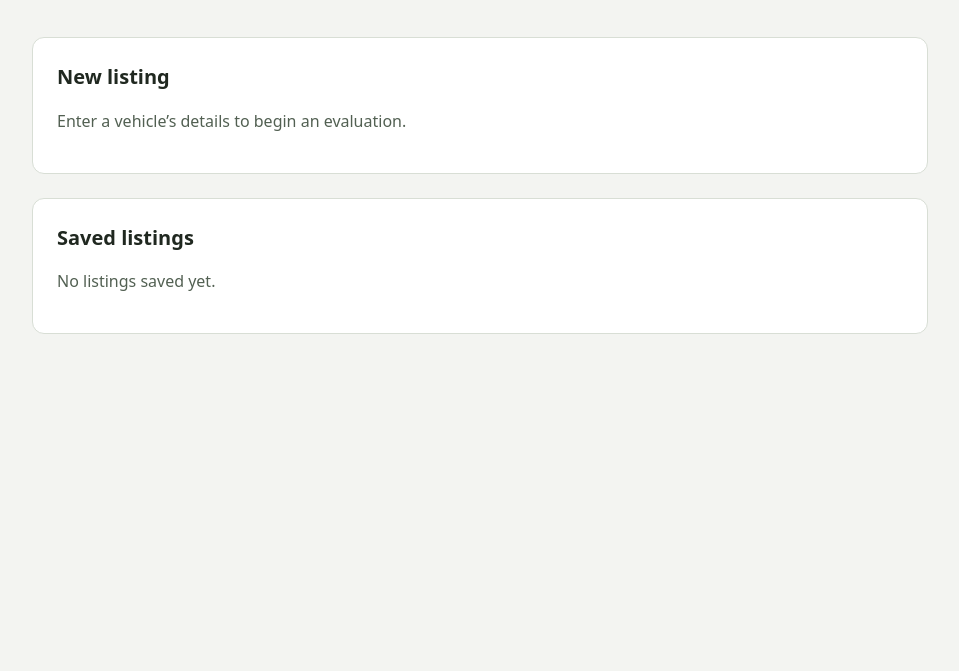
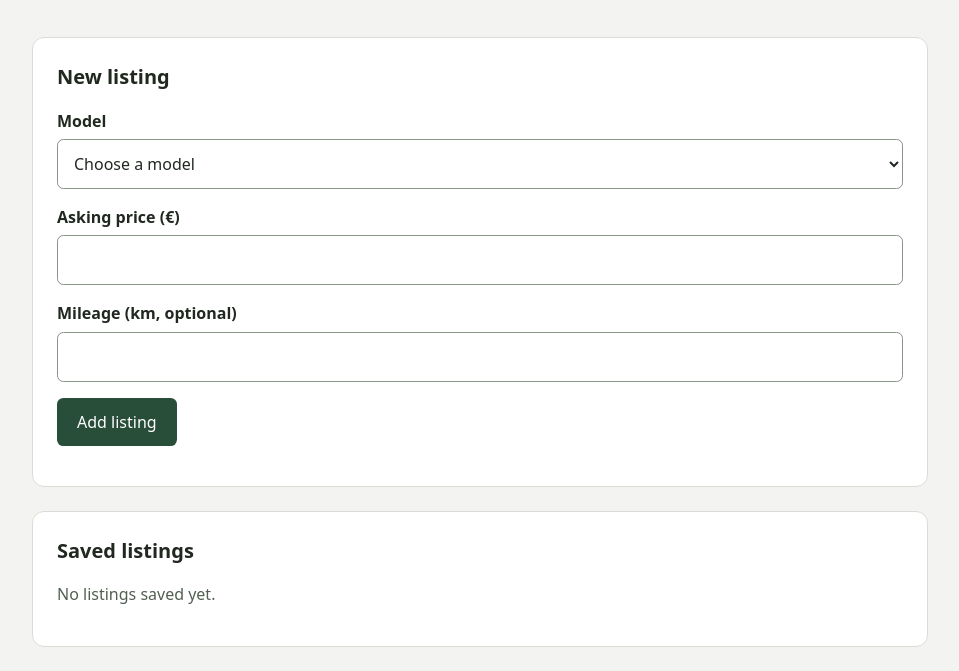
Before and after one commit to maxdpi/e39-finder, a plain HTML site: page index.html in a window 1280 px wide. Shown: the part 175-846 px from the top of the page, without its empty margins (160-1119 px from the left). Before the commit the page ends 800 px from the top, so only its background shows below. Drawn offline with Linux system fonts and the light colour scheme.

Commit message:
Add listing form and JavaScript summary

```diff
--- a/css/styles.css
+++ b/css/styles.css
@@ -42,3 +42,46 @@
     border: 1px solid #d8ded5;
     border-radius: 0.75rem;
   }
+
+  label {
+    display: block;
+    margin-bottom: 0.4rem;
+    color: #202820;
+    font-weight: 600;
+  }
+
+  input,
+  select,
+  button {
+    font: inherit;
+  }
+
+  input,
+  select {
+    width: 100%;
+    padding: 0.75rem;
+    border: 1px solid #899589;
+    border-radius: 0.4rem;
+    background: #ffffff;
+    color: #202820;
+  }
+
+  button {
+    padding: 0.75rem 1.25rem;
+    border: none;
+    border-radius: 0.4rem;
+    background: #284d38;
+    color: #ffffff;
+    cursor: pointer;
+  }
+
+  button:hover {
+    background: #1b3828;
+  }
+
+  input:focus-visible,
+  select:focus-visible,
+  button:focus-visible {
+    outline: 3px solid #3478b8;
+    outline-offset: 3px;
+  }
--- a/index.html
+++ b/index.html
@@ -5,6 +5,7 @@
     <meta name="viewport" content="width=device-width, initial-scale=1">
     <title>E39 Finder</title>
     <link rel="stylesheet" href="css/styles.css">
+    <script src="js/app.js" defer></script>
   </head>
 
   <body>
@@ -16,7 +17,45 @@
     <main>
       <section aria-labelledby="new-listing-heading">
         <h2 id="new-listing-heading">New listing</h2>
-        <p>Enter a vehicle’s details to begin an evaluation.</p>
+        <form id="listing-form">
+          <p>
+            <label for="model">Model</label>
+            <select id="model" name="model" required>
+              <option value="">Choose a model</option>
+              <option value="520i">520i</option>
+              <option value="523i">523i</option>
+              <option value="525i">525i</option>
+              <option value="528i">528i</option>
+              <option value="other">Other E39</option>
+            </select>
+          </p>
+
+          <p>
+            <label for="price">Asking price (€)</label>
+            <input
+              id="price"
+              name="price"
+              type="number"
+              min="0"
+              step="1"
+              required
+            >
+          </p>
+
+          <p>
+            <label for="mileage">Mileage (km, optional)</label>
+            <input
+              id="mileage"
+              name="mileage"
+              type="number"
+              min="0"
+              step="1"
+            >
+          </p>
+
+          <button type="submit">Add listing</button>
+        </form>
+        <p id="listing-summary" role="status"></p>
       </section>
 
       <section aria-labelledby="saved-listings-heading">
--- a/js/app.js
+++ b/js/app.js
@@ -0,0 +1,30 @@
+const listingForm = document.querySelector("#listing-form");
+const listingSummary = document.querySelector("#listing-summary");
+
+listingForm.addEventListener("submit", function (event) {
+  event.preventDefault();
+
+  const formData = new FormData(listingForm);
+
+  const listing = {
+    model: formData.get("model"),
+    price: Number(formData.get("price")),
+    mileage:
+      formData.get("mileage") === ""
+        ? null
+        : Number(formData.get("mileage")),
+  };
+
+  const modelText =
+    listing.model === "other" ? "Other E39" : `BMW ${listing.model}`;
+
+  const priceText = listing.price.toLocaleString("de-DE");
+
+  const mileageText =
+    listing.mileage === null
+      ? "Mileage unknown"
+      : `${listing.mileage.toLocaleString("de-DE")} km`;
+
+  listingSummary.textContent =
+    `${modelText} · €${priceText} · ${mileageText}. Not yet evaluated.`;
+});
```
